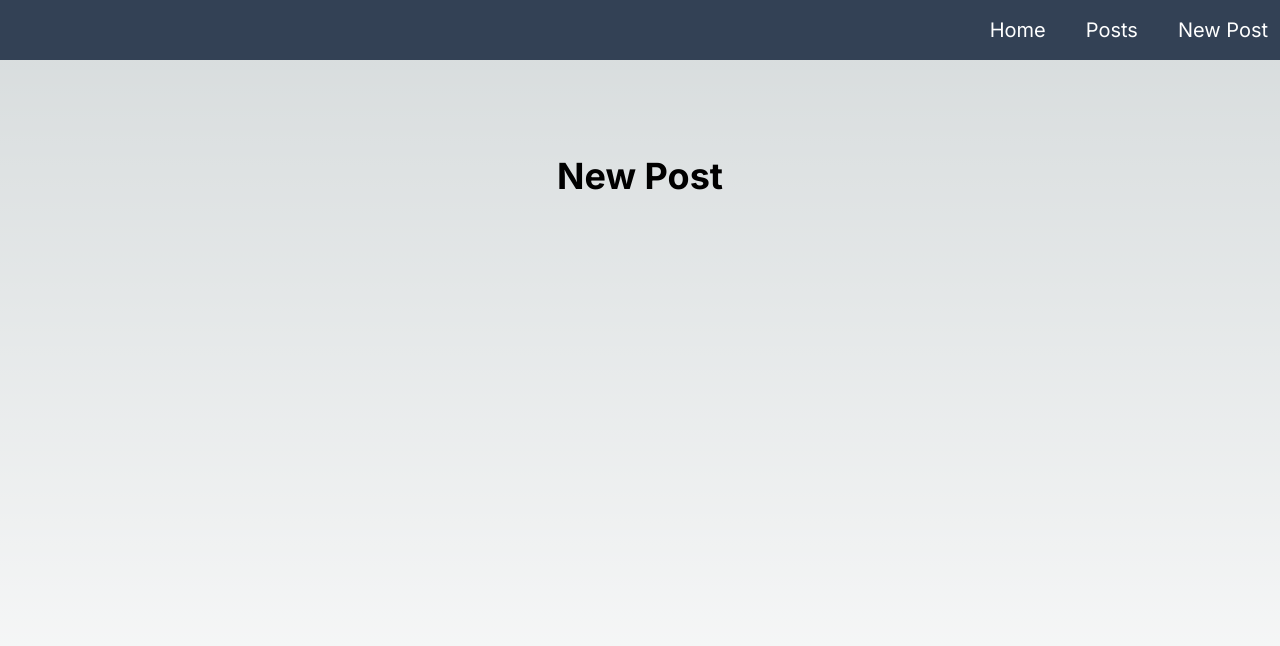
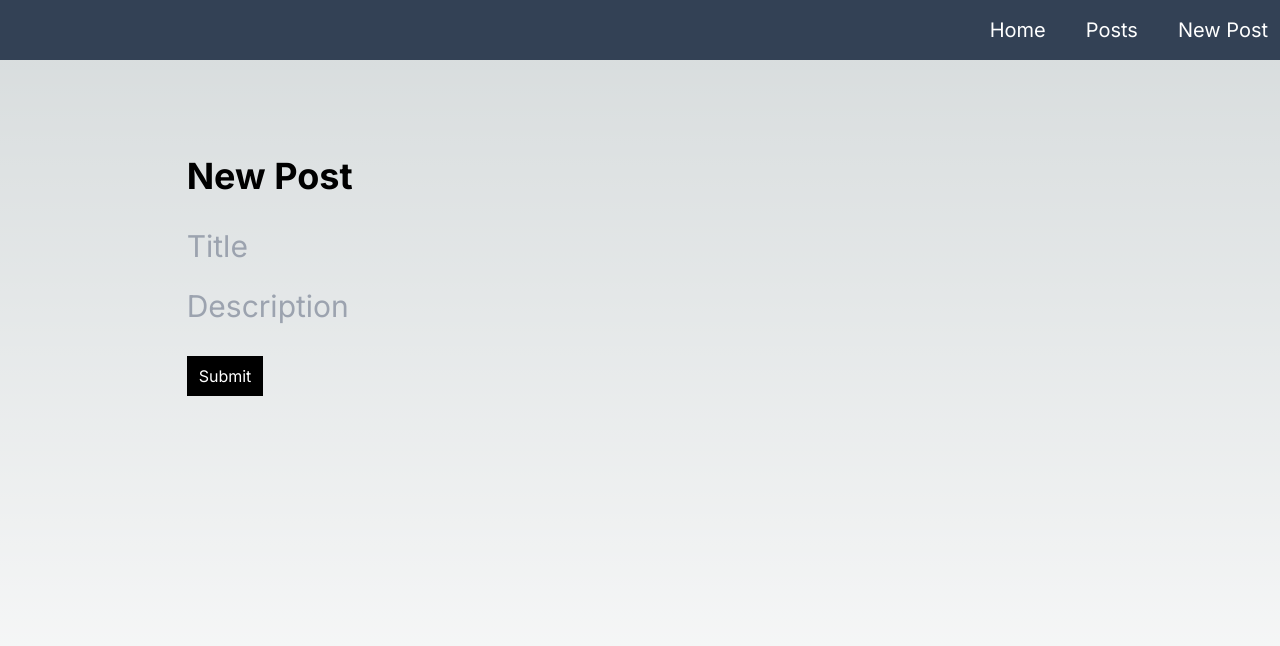
Before and after one commit to arshkhatwani/nextjs-concepts-practice, a Next.js app: page /posts/new in a window 1280 px wide. Shown: the top 646 px of the page. Built offline with nearby package versions, Linux system fonts and the light colour scheme.

Commit message:
Adds form to add new post

```diff
--- a/src/app/posts/new/page.tsx
+++ b/src/app/posts/new/page.tsx
@@ -2,10 +2,39 @@ import Heading from "@/components/Heading";
 import { Metadata } from "next";
 
 export const metadata: Metadata = {
-  title: "New Post",
-  description: "Add a new post",
+    title: "New Post",
+    description: "Add a new post",
 };
 
 export default function NewPost() {
-  return <Heading>New Post</Heading>;
+    return (
+        <form className="w-5/6">
+            <Heading>New Post</Heading>
+
+            <div className="my-8 flex flex-col justify-center gap-6">
+                <input
+                    type="text"
+                    name="title"
+                    id="title"
+                    placeholder="Title"
+                    className="text-3xl bg-transparent"
+                />
+                <input
+                    type="text"
+                    name="description"
+                    id="description"
+                    placeholder="Description"
+                    className="text-3xl bg-transparent"
+                />
+            </div>
+
+            <div>
+                <button
+                    type="submit"
+                    className="px-3 py-2 bg-black text-white hover:bg-gray-500 hover:cursor-pointer">
+                    Submit
+                </button>
+            </div>
+        </form>
+    );
 }
```
